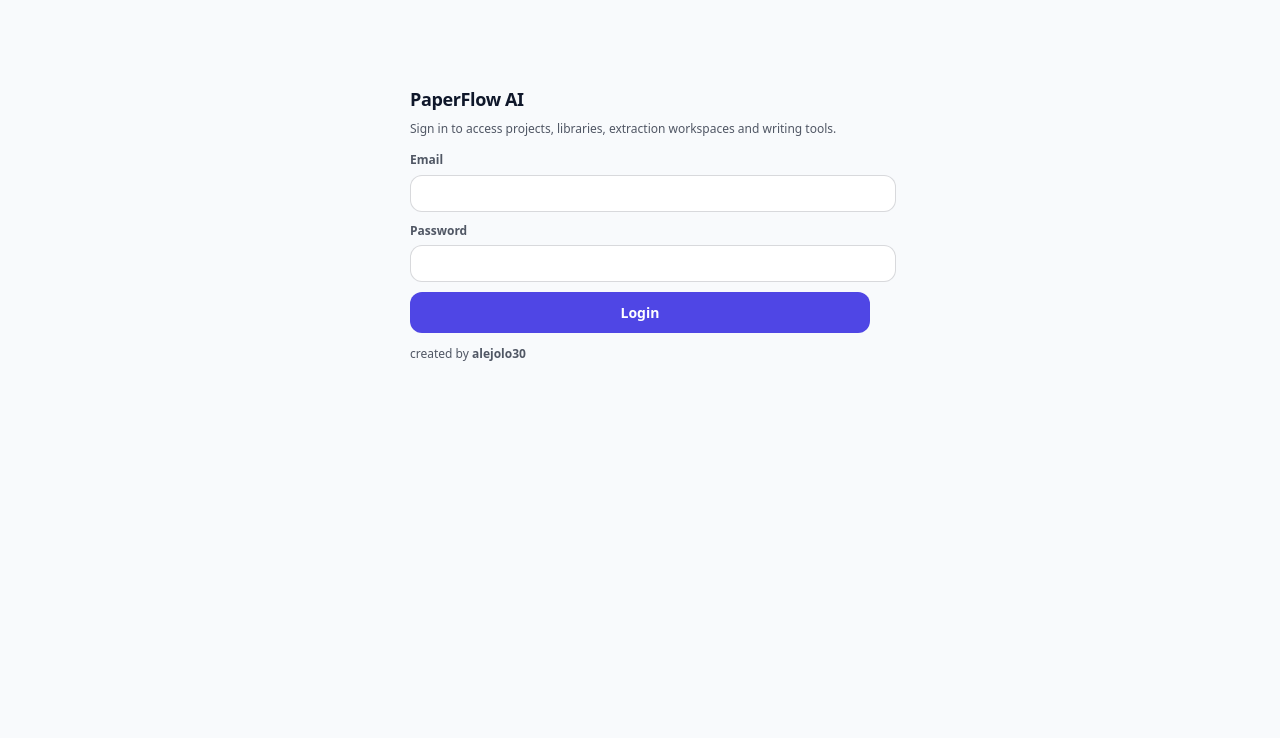
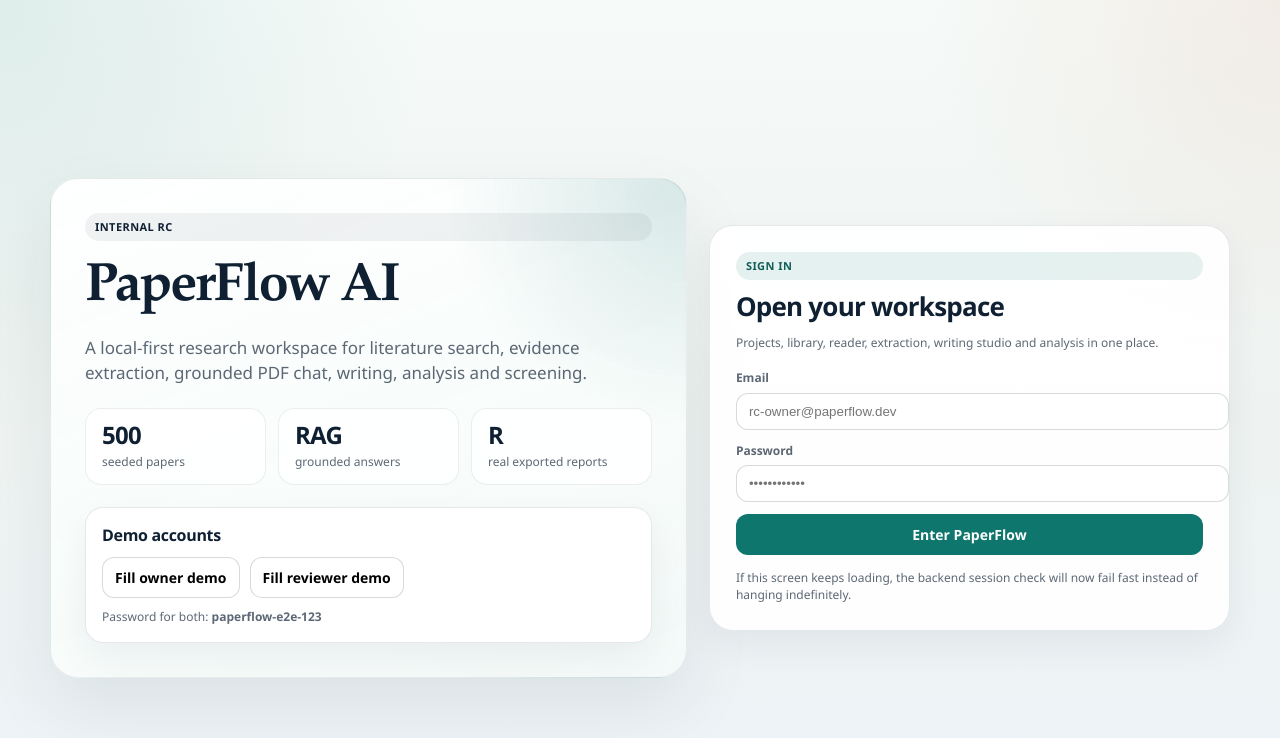
Before and after one commit to idarragaa21-prog/paperflow-ai, a React (Vite) app in the folder frontend/: page /login in a window 1280 px wide. Shown: the top 738 px of the page. Built offline with nearby package versions, Linux system fonts and the light colour scheme; no server answers.

Commit message:
Polish auth flow and product shell UI

```diff
--- a/frontend/src/App.css
+++ b/frontend/src/App.css
@@ -1,4 +1,4 @@
-/* App layout + lightweight design system */
+/* App layout + product shell */
 
 #root {
   min-height: 100vh;
@@ -6,20 +6,22 @@
 
 .rc-shell {
   display: grid;
-  grid-template-columns: 260px 1fr;
+  grid-template-columns: 290px 1fr;
   min-height: 100vh;
+  background: transparent;
 }
 
 .rc-sidebar {
   position: sticky;
   top: 0;
   height: 100vh;
-  background: #ffffff;
-  border-right: 1px solid rgba(15, 23, 42, 0.12);
-  padding: 14px;
+  background: linear-gradient(180deg, rgba(255, 255, 255, 0.98), rgba(246, 250, 249, 0.96));
+  border-right: 1px solid rgba(16, 32, 51, 0.1);
+  padding: 18px;
   display: flex;
   flex-direction: column;
-  gap: 12px;
+  gap: 14px;
+  backdrop-filter: blur(14px);
 }
 
 .rc-brand {
@@ -27,74 +29,86 @@
   align-items: center;
   justify-content: space-between;
   gap: 10px;
-  padding: 10px 10px;
-  border-radius: 12px;
-  background: linear-gradient(180deg, rgba(79, 70, 229, 0.08), rgba(79, 70, 229, 0.02));
-  border: 1px solid rgba(79, 70, 229, 0.14);
+  padding: 14px;
+  border-radius: 18px;
+  background: linear-gradient(160deg, rgba(15, 118, 110, 0.12), rgba(255, 255, 255, 0.92));
+  border: 1px solid rgba(15, 118, 110, 0.16);
+  box-shadow: 0 12px 30px rgba(16, 32, 51, 0.08);
 }
 
 .rc-brand-title {
   font-weight: 800;
   letter-spacing: -0.02em;
+  font-size: 20px;
+  font-family: "Iowan Old Style", "Palatino Linotype", Georgia, serif;
 }
 
 .rc-nav {
   display: flex;
   flex-direction: column;
-  gap: 6px;
+  gap: 8px;
 }
 
 .rc-nav-item {
   display: flex;
   align-items: center;
   gap: 10px;
-  padding: 10px 12px;
-  border-radius: 10px;
+  padding: 12px 14px;
+  border-radius: 14px;
   color: inherit;
+  text-decoration: none;
+  border: 1px solid transparent;
+  transition: background 120ms ease, border-color 120ms ease, transform 120ms ease;
+}
+
+.rc-nav-item:hover {
+  background: rgba(16, 32, 51, 0.04);
+  border-color: rgba(16, 32, 51, 0.08);
   text-decoration: none;
 }
 
-.rc-nav-item:hover {
-  background: rgba(2, 6, 23, 0.04);
-}
-
 .rc-nav-item--active {
-  background: rgba(99, 102, 241, 0.14);
-  border: 1px solid rgba(99, 102, 241, 0.18);
+  background: rgba(15, 118, 110, 0.12);
+  border: 1px solid rgba(15, 118, 110, 0.16);
+  color: var(--rc-primary-strong);
 }
 
 .rc-main {
-  padding: 18px;
+  padding: 28px 24px;
 }
 
 .rc-container {
-  max-width: 1200px;
+  max-width: 1280px;
   margin: 0 auto;
 }
 
 .rc-page-title {
-  font-size: 20px;
+  font-size: 38px;
   font-weight: 850;
   letter-spacing: -0.02em;
   margin: 0;
+  font-family: "Iowan Old Style", "Palatino Linotype", Georgia, serif;
+  line-height: 1.05;
 }
 
 .rc-subtitle {
-  margin-top: 6px;
-  font-size: 13px;
-  opacity: 0.75;
+  margin-top: 8px;
+  font-size: 15px;
+  opacity: 0.82;
 }
 
 .rc-card {
-  background: white;
-  border: 1px solid rgba(15, 23, 42, 0.12);
-  border-radius: 14px;
-  padding: 14px;
+  background: rgba(255, 255, 255, 0.92);
+  border: 1px solid rgba(16, 32, 51, 0.1);
+  border-radius: 18px;
+  padding: 16px;
+  box-shadow: 0 14px 36px rgba(16, 32, 51, 0.06);
 }
 
 .rc-card-title {
   font-weight: 800;
   margin-bottom: 10px;
+  letter-spacing: -0.02em;
 }
 
 .rc-row {
@@ -110,19 +124,6 @@
   gap: 10px;
 }
 
-@media (max-width: 900px) {
-  .rc-shell {
-    grid-template-columns: 1fr;
-  }
-  .rc-sidebar {
-    position: relative;
-    height: auto;
-  }
-  .rc-grid2 {
-    grid-template-columns: 1fr;
-  }
-}
-
 .rc-muted {
   opacity: 0.75;
 }
@@ -132,5 +133,150 @@
 }
 
 .rc-divider {
-  border-top: 1px solid rgba(15, 23, 42, 0.12);
+  border-top: 1px solid rgba(16, 32, 51, 0.1);
 }
+
+.rc-auth-shell {
+  min-height: 100vh;
+  display: grid;
+  place-items: center;
+  padding: 28px;
+}
+
+.rc-auth-grid {
+  width: min(1180px, 100%);
+  display: grid;
+  grid-template-columns: 1.1fr 0.9fr;
+  gap: 22px;
+  align-items: stretch;
+}
+
+.rc-auth-hero {
+  padding: 34px;
+  border-radius: 28px;
+  background:
+    radial-gradient(circle at top right, rgba(15, 118, 110, 0.16), transparent 30%),
+    linear-gradient(160deg, rgba(255, 255, 255, 0.95), rgba(244, 250, 248, 0.92));
+  border: 1px solid rgba(16, 32, 51, 0.08);
+  box-shadow: 0 30px 70px rgba(16, 32, 51, 0.08);
+  display: flex;
+  flex-direction: column;
+  gap: 22px;
+}
+
+.rc-auth-panel {
+  display: grid;
+  align-items: center;
+}
+
+.rc-auth-card {
+  padding: 26px;
+  border-radius: 24px;
+}
+
+.rc-auth-title {
+  margin: 0;
+  font-size: 54px;
+  line-height: 0.95;
+  letter-spacing: -0.04em;
+  font-family: "Iowan Old Style", "Palatino Linotype", Georgia, serif;
+}
+
+.rc-auth-copy {
+  margin: 0;
+  max-width: 620px;
+  font-size: 17px;
+  color: var(--rc-muted);
+}
+
+.rc-auth-stats {
+  display: grid;
+  grid-template-columns: repeat(3, minmax(0, 1fr));
+  gap: 12px;
+}
+
+.rc-hero-card {
+  display: flex;
+  justify-content: space-between;
+  align-items: flex-end;
+  gap: 20px;
+  padding: 24px;
+  border-radius: 24px;
+  background:
+    radial-gradient(circle at top right, rgba(194, 65, 12, 0.12), transparent 20%),
+    linear-gradient(160deg, rgba(255, 255, 255, 0.94), rgba(244, 250, 248, 0.92));
+  border: 1px solid rgba(16, 32, 51, 0.08);
+  box-shadow: 0 24px 48px rgba(16, 32, 51, 0.06);
+  flex-wrap: wrap;
+}
+
+.rc-hero-stat {
+  display: inline-flex;
+  flex-direction: column;
+  justify-content: center;
+  min-width: 120px;
+  padding: 14px 16px;
+  border-radius: 16px;
+  border: 1px solid rgba(16, 32, 51, 0.08);
+  background: rgba(255, 255, 255, 0.84);
+}
+
+.rc-hero-stat strong {
+  font-size: 24px;
+  line-height: 1;
+  letter-spacing: -0.03em;
+}
+
+.rc-hero-stat span {
+  margin-top: 6px;
+  font-size: 12px;
+  color: var(--rc-muted);
+}
+
+.rc-user-panel {
+  display: flex;
+  align-items: center;
+  gap: 10px;
+}
+
+.rc-user-avatar {
+  width: 38px;
+  height: 38px;
+  border-radius: 50%;
+  display: grid;
+  place-items: center;
+  background: linear-gradient(160deg, rgba(15, 118, 110, 0.14), rgba(194, 65, 12, 0.1));
+  color: var(--rc-primary-strong);
+  font-weight: 900;
+}
+
+@media (max-width: 900px) {
+  .rc-shell {
+    grid-template-columns: 1fr;
+  }
+
+  .rc-sidebar {
+    position: relative;
+    height: auto;
+  }
+
+  .rc-grid2 {
+    grid-template-columns: 1fr;
+  }
+
+  .rc-auth-grid {
+    grid-template-columns: 1fr;
+  }
+
+  .rc-auth-title {
+    font-size: 40px;
+  }
+
+  .rc-auth-stats {
+    grid-template-columns: 1fr;
+  }
+
+  .rc-page-title {
+    font-size: 32px;
+  }
+}
--- a/frontend/src/App.tsx
+++ b/frontend/src/App.tsx
@@ -26,13 +26,25 @@
 function RequireAuth({ children }: { children: React.ReactNode }) {
   const user = useAuthStore((s) => s.user);
   const loading = useAuthStore((s) => s.loading);
-  if (loading && !user) return <div style={{ padding: 16 }}>Loading…</div>;
+  if (loading && !user) {
+    return (
+      <div className="rc-auth-shell">
+        <div className="rc-auth-grid" style={{ gridTemplateColumns: '1fr' }}>
+          <div className="rc-card rc-auth-card" style={{ maxWidth: 560, margin: '0 auto' }}>
+            <div className="rc-pill rc-pill--soft">Loading</div>
+            <h1 className="rc-page-title" style={{ marginTop: 12 }}>Checking your session</h1>
+            <div className="rc-subtitle">If the backend is reachable, this should take only a moment.</div>
+          </div>
+        </div>
+      </div>
+    );
+  }
   if (!user) return <Navigate to="/login" replace />;
   return <>{children}</>;
 }
 
 function RouteFallback() {
-  return <div style={{ padding: 16 }}>Loading module…</div>;
+  return <div className="rc-help" style={{ padding: 16 }}>Loading module…</div>;
 }
 
 function withSuspense(element: React.ReactNode) {
--- a/frontend/src/components/AuthedLayout.tsx
+++ b/frontend/src/components/AuthedLayout.tsx
@@ -28,9 +28,9 @@
         <div className="rc-brand">
           <div>
             <div className="rc-brand-title">PaperFlow AI</div>
-            <div style={{ fontSize: 12, opacity: 0.7 }}>Projects · Library · Extraction</div>
+            <div style={{ fontSize: 12, opacity: 0.7 }}>Research OS · Reader · Evidence · Analysis</div>
           </div>
-          <div style={{ fontSize: 12, opacity: 0.7 }}>alpha</div>
+          <div className="rc-pill rc-pill--soft">RC</div>
         </div>
 
         <nav className="rc-nav">
@@ -38,17 +38,29 @@
           <NavItem to="/jobs" label="Jobs" />
         </nav>
 
+        <div className="rc-card" style={{ padding: 14 }}>
+          <div className="rc-kicker">Workspace mode</div>
+          <div style={{ fontWeight: 800, letterSpacing: '-0.02em', marginBottom: 4 }}>Local-first research cockpit</div>
+          <div className="rc-help">Search literature, ground answers in papers, extract evidence and render reproducible reports.</div>
+        </div>
+
         <div style={{ flex: 1 }} />
 
         <div className="rc-divider" />
         <div style={{ fontSize: 12, display: 'flex', flexDirection: 'column', gap: 10, padding: '10px 6px 0 6px' }}>
-          <div className="rc-muted">{user?.email || ''}</div>
+          <div className="rc-user-panel">
+            <div className="rc-user-avatar">{(user?.email || 'p').slice(0, 1).toUpperCase()}</div>
+            <div>
+              <div style={{ fontWeight: 800 }}>{user?.full_name || 'PaperFlow user'}</div>
+              <div className="rc-muted">{user?.email || ''}</div>
+            </div>
+          </div>
           <button className="rc-btn" onClick={onLogout}>Logout</button>
         </div>
 
         <div style={{ height: 10 }} />
         <div className="rc-help" style={{ padding: '0 6px 4px 6px' }}>
-          local-first research workspace
+          Internal RC environment
         </div>
       </aside>
 
--- a/frontend/src/index.css
+++ b/frontend/src/index.css
@@ -1,16 +1,19 @@
 :root {
-  font-family: system-ui, -apple-system, Segoe UI, Roboto, Helvetica, Arial, sans-serif;
+  font-family: "Avenir Next", "Segoe UI", "Helvetica Neue", sans-serif;
   line-height: 1.45;
   font-weight: 400;
 
-  --rc-bg: #f8fafc;
+  --rc-bg: #eef3f1;
   --rc-surface: #ffffff;
-  --rc-text: #0f172a;
-  --rc-muted: rgba(15, 23, 42, 0.72);
-  --rc-border: rgba(15, 23, 42, 0.12);
+  --rc-surface-soft: #f8fbfa;
+  --rc-text: #102033;
+  --rc-muted: rgba(16, 32, 51, 0.68);
+  --rc-border: rgba(16, 32, 51, 0.12);
 
-  --rc-primary: #4f46e5;
-  --rc-primary-weak: rgba(79, 70, 229, 0.12);
+  --rc-primary: #0f766e;
+  --rc-primary-strong: #115e59;
+  --rc-primary-weak: rgba(15, 118, 110, 0.12);
+  --rc-accent: #c2410c;
 
   --rc-success: #16a34a;
   --rc-danger: #b91c1c;
@@ -39,7 +42,10 @@
   margin: 0;
   min-width: 320px;
   min-height: 100vh;
-  background: var(--rc-bg);
+  background:
+    radial-gradient(circle at top left, rgba(15, 118, 110, 0.1), transparent 28%),
+    radial-gradient(circle at top right, rgba(194, 65, 12, 0.08), transparent 24%),
+    linear-gradient(180deg, #f6fbf9 0%, var(--rc-bg) 48%, #edf3f8 100%);
 }
 
 /* Inputs */
@@ -95,11 +101,11 @@
 .rc-btn--primary {
   background: var(--rc-primary);
   color: white;
-  border-color: rgba(79, 70, 229, 0.9);
+  border-color: rgba(15, 118, 110, 0.9);
 }
 
 .rc-btn--primary:hover {
-  background: #4338ca;
+  background: var(--rc-primary-strong);
 }
 
 .rc-btn--ghost {
@@ -151,6 +157,25 @@
   margin-bottom: 6px;
 }
 
+.rc-pill {
+  display: inline-flex;
+  align-items: center;
+  gap: 6px;
+  padding: 6px 10px;
+  border-radius: 999px;
+  background: rgba(16, 32, 51, 0.06);
+  color: var(--rc-text);
+  font-size: 11px;
+  font-weight: 800;
+  letter-spacing: 0.04em;
+  text-transform: uppercase;
+}
+
+.rc-pill--soft {
+  background: rgba(15, 118, 110, 0.1);
+  color: var(--rc-primary-strong);
+}
+
 .rc-progress {
   height: 10px;
   border-radius: 999px;
--- a/frontend/src/main.tsx
+++ b/frontend/src/main.tsx
@@ -1,6 +1,7 @@
 import { StrictMode } from 'react'
 import { createRoot } from 'react-dom/client'
 import './index.css'
+import './App.css'
 import App from './App.tsx'
 import { ToastProvider } from './ui/Toast/ToastProvider'
 import { ConfirmProvider } from './ui/Dialog/useConfirm'
--- a/frontend/src/pages/LoginPage.tsx
+++ b/frontend/src/pages/LoginPage.tsx
@@ -19,23 +19,82 @@
 
   async function onSubmit(e: FormEvent) {
     e.preventDefault();
+    try {
       await login(email, password);
+      navigate('/projects');
+    } catch {
+      // error state already handled in the store
+    }
+  }
+
+  function useDemoAccount(nextEmail: string) {
+    setEmail(nextEmail);
+    setPassword('paperflow-e2e-123');
   }
 
   return (
-    <div style={{ maxWidth: 460, margin: '70px auto', padding: 16 }}>
-      <div className="rc-card">
-        <div style={{ display: 'flex', flexDirection: 'column', gap: 8 }}>
-          <div style={{ fontWeight: 900, fontSize: 18, letterSpacing: '-0.02em' }}>PaperFlow AI</div>
-          <div className="rc-help">Sign in to access projects, libraries, extraction workspaces and writing tools.</div>
+    <div className="rc-auth-shell">
+      <div className="rc-auth-grid">
+        <section className="rc-auth-hero">
+          <div className="rc-pill">Internal RC</div>
+          <h1 className="rc-auth-title">PaperFlow AI</h1>
+          <p className="rc-auth-copy">
+            A local-first research workspace for literature search, evidence extraction, grounded PDF chat,
+            writing, analysis and screening.
+          </p>
+
+          <div className="rc-auth-stats">
+            <div className="rc-hero-stat">
+              <strong>500</strong>
+              <span>seeded papers</span>
+            </div>
+            <div className="rc-hero-stat">
+              <strong>RAG</strong>
+              <span>grounded answers</span>
+            </div>
+            <div className="rc-hero-stat">
+              <strong>R</strong>
+              <span>real exported reports</span>
+            </div>
           </div>
 
-        <div style={{ height: 14 }} />
+          <div className="rc-card" style={{ padding: 16 }}>
+            <div className="rc-card-title">Demo accounts</div>
+            <div className="rc-row">
+              <button type="button" className="rc-btn" onClick={() => useDemoAccount('rc-owner@paperflow.dev')}>
+                Fill owner demo
+              </button>
+              <button type="button" className="rc-btn" onClick={() => useDemoAccount('rc-reviewer@paperflow.dev')}>
+                Fill reviewer demo
+              </button>
+            </div>
+            <div className="rc-help" style={{ marginTop: 10 }}>
+              Password for both: <b>paperflow-e2e-123</b>
+            </div>
+          </div>
+        </section>
 
-        <form onSubmit={onSubmit} style={{ display: 'flex', flexDirection: 'column', gap: 10 }}>
+        <section className="rc-auth-panel">
+          <div className="rc-card rc-auth-card">
+            <div style={{ display: 'flex', flexDirection: 'column', gap: 8 }}>
+              <div className="rc-pill rc-pill--soft">Sign in</div>
+              <div style={{ fontWeight: 900, fontSize: 26, letterSpacing: '-0.03em' }}>Open your workspace</div>
+              <div className="rc-help">Projects, library, reader, extraction, writing studio and analysis in one place.</div>
+            </div>
+
+            <div style={{ height: 18 }} />
+
+            <form onSubmit={onSubmit} style={{ display: 'flex', flexDirection: 'column', gap: 12 }}>
               <div>
                 <div className="rc-kicker">Email</div>
-            <input data-testid="login-email" className="rc-input" value={email} onChange={(e) => setEmail(e.target.value)} autoComplete="email" />
+                <input
+                  data-testid="login-email"
+                  className="rc-input"
+                  value={email}
+                  onChange={(e) => setEmail(e.target.value)}
+                  autoComplete="email"
+                  placeholder="rc-owner@paperflow.dev"
+                />
               </div>
 
               <div>
@@ -47,18 +106,21 @@
                   value={password}
                   onChange={(e) => setPassword(e.target.value)}
                   autoComplete="current-password"
+                  placeholder="••••••••••••"
                 />
               </div>
 
               <button data-testid="login-submit" className="rc-btn rc-btn--primary" disabled={loading} type="submit">
-            {loading ? '…' : 'Login'}
+                {loading ? 'Signing in…' : 'Enter PaperFlow'}
               </button>
 
               {error ? <div className="rc-error" style={{ fontSize: 13 }}>{error}</div> : null}
             </form>
 
-        <div style={{ height: 12 }} />
-        <div className="rc-help">created by <b>alejolo30</b></div>
+            <div style={{ height: 14 }} />
+            <div className="rc-help">If this screen keeps loading, the backend session check will now fail fast instead of hanging indefinitely.</div>
+          </div>
+        </section>
       </div>
     </div>
   );
--- a/frontend/src/pages/ProjectsPage.tsx
+++ b/frontend/src/pages/ProjectsPage.tsx
@@ -1,5 +1,5 @@
 import { useEffect, useState } from 'react';
-import { Link } from 'react-router-dom';
+import { Link, useNavigate } from 'react-router-dom';
 import { api } from '../services/api';
 
 type Project = {
@@ -11,6 +11,7 @@
 };
 
 export default function ProjectsPage() {
+  const navigate = useNavigate();
   const [projects, setProjects] = useState<Project[]>([]);
   const [title, setTitle] = useState('');
   const [loading, setLoading] = useState(false);
@@ -47,22 +48,30 @@
 
   return (
     <div style={{ display: 'flex', flexDirection: 'column', gap: 14 }}>
-      <div>
-        <h1 className="rc-page-title">Projects</h1>
-        <div className="rc-subtitle">Organize literature searches, project libraries, extraction workspaces and scientific writing by project.</div>
-      </div>
-
-      <div className="rc-row">
-        <button className="rc-btn" onClick={load} disabled={loading}>
-          {loading ? 'Loading…' : 'Refresh'}
-        </button>
+      <div className="rc-hero-card">
+        <div>
+          <div className="rc-pill">Projects</div>
+          <h1 className="rc-page-title" style={{ marginTop: 12 }}>Research workspaces</h1>
+          <div className="rc-subtitle" style={{ maxWidth: 720 }}>
+            Organize literature search, library curation, extraction, writing, analysis and screening by project.
+          </div>
+        </div>
+        <div className="rc-row">
+          <div className="rc-hero-stat">
+            <strong>{projects.length}</strong>
+            <span>active workspaces</span>
+          </div>
+          <button className="rc-btn" onClick={load} disabled={loading}>
+            {loading ? 'Refreshing…' : 'Refresh'}
+          </button>
+        </div>
       </div>
 
       {error ? <div className="rc-error">{String(error)}</div> : null}
 
-      <div className="rc-card">
+      <div className="rc-card" style={{ padding: 18 }}>
         <div className="rc-card-title">Create project</div>
-        <div className="rc-row">
+        <div className="rc-row" style={{ alignItems: 'flex-end' }}>
             <div style={{ minWidth: 280, flex: 1 }}>
               <div className="rc-kicker">Title</div>
             <input data-testid="project-title-input" className="rc-input" value={title} onChange={(e) => setTitle(e.target.value)} placeholder="e.g. Distal radius fracture outcomes in older adults" />
@@ -76,20 +85,49 @@
         </div>
       </div>
 
-      <div style={{ display: 'flex', flexDirection: 'column', gap: 10 }}>
+      <div style={{ display: 'grid', gridTemplateColumns: 'repeat(auto-fit, minmax(320px, 1fr))', gap: 12 }}>
         {projects.length === 0 ? <div className="rc-muted">No projects yet.</div> : null}
         {projects.map((p) => (
-          <div data-testid={`project-card-${p.id}`} key={p.id} className="rc-card" style={{ display: 'flex', justifyContent: 'space-between', gap: 12, alignItems: 'center' }}>
-            <div>
+          <div
+            data-testid={`project-card-${p.id}`}
+            key={p.id}
+            className="rc-card"
+            onClick={() => navigate(`/projects/${p.id}/research`)}
+            onKeyDown={(e) => {
+              if (e.key === 'Enter' || e.key === ' ') {
+                e.preventDefault();
+                navigate(`/projects/${p.id}/research`);
+              }
+            }}
+            role="button"
+            tabIndex={0}
+            style={{
+              display: 'flex',
+              justifyContent: 'space-between',
+              gap: 12,
+              alignItems: 'center',
+              cursor: 'pointer',
+              minHeight: 170,
+            }}
+          >
+            <div style={{ flex: 1 }}>
+              <div className="rc-pill rc-pill--soft" style={{ marginBottom: 12 }}>{p.archived ? 'Archived' : 'Ready'}</div>
               <div style={{ fontWeight: 850, letterSpacing: '-0.02em' }}>
-                {p.title}{' '}
-                {p.archived ? <span className="rc-badge">archived</span> : null}
+                {p.title}
               </div>
               {p.clinical_area ? <div className="rc-help">{p.clinical_area}</div> : null}
-              {p.description ? <div className="rc-help">{p.description}</div> : null}
+              {p.description ? <div className="rc-help" style={{ marginTop: 8 }}>{p.description}</div> : null}
+              <div className="rc-help" style={{ marginTop: 12 }}>Open research, reader, library, extraction, writing and analysis workspace.</div>
             </div>
             <div className="rc-row">
-              <Link data-testid={`project-open-${p.id}`} to={`/projects/${p.id}/research`}>Open</Link>
+              <Link
+                data-testid={`project-open-${p.id}`}
+                to={`/projects/${p.id}/research`}
+                className="rc-btn rc-btn--primary"
+                onClick={(e) => e.stopPropagation()}
+              >
+                Open Workspace
+              </Link>
             </div>
           </div>
         ))}
--- a/frontend/src/services/api.ts
+++ b/frontend/src/services/api.ts
@@ -7,6 +7,7 @@
 export const api: AxiosInstance = axios.create({
   baseURL: API_BASE_URL,
   withCredentials: true,
+  timeout: 15000,
 });
 
 // CSRF: send header on mutating requests
@@ -29,6 +30,7 @@
 const raw = axios.create({
   baseURL: API_BASE_URL,
   withCredentials: true,
+  timeout: 15000,
 });
 
 async function refreshSession(): Promise<void> {
```
Lines whose indentation alone changed are shown as unchanged.
